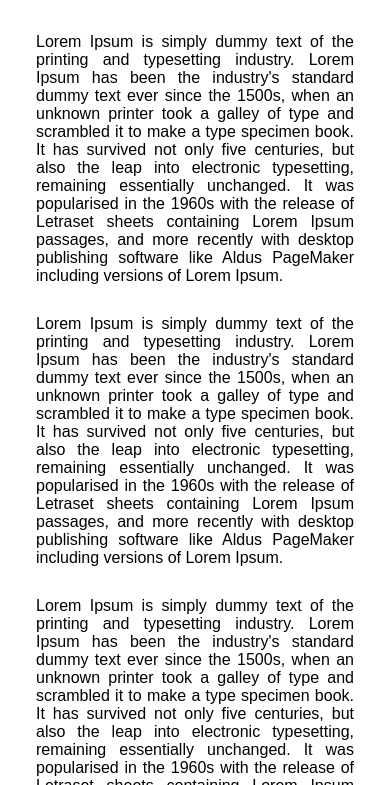
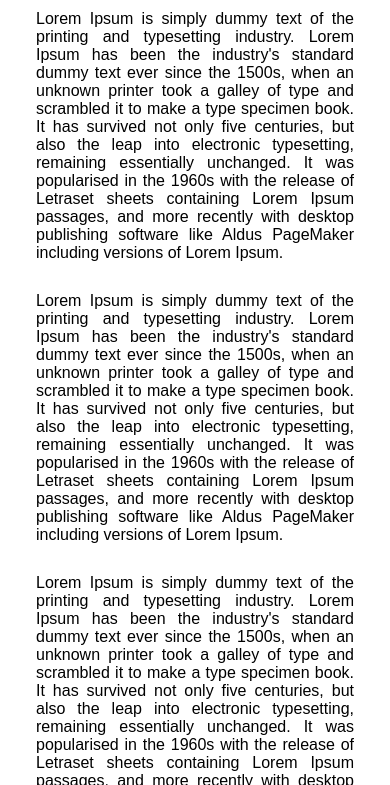
Before and after one commit to monsegura93/RebozosApp, a plain HTML site: page RebozosApp/index.html in a window 390 px wide. Shown: the part 149-934 px from the top of the page. Drawn offline with Linux system fonts and the light colour scheme.

Commit message:
Integrate the CSS media query´s to HTML

```diff
--- a/RebozosApp/index.html
+++ b/RebozosApp/index.html
@@ -4,11 +4,10 @@
     <meta charset="UTF-8">
     <meta content="width=device-width" name="viewport">
     <title>Rebozos Sta María</title>
+    <link rel="stylesheet" href="Design/Styles/main.css">
     <link rel="stylesheet" href="Design/Styles/navigation.css" title="Menu CSS">
-    <link rel="stylesheet" href="Design/Styles/main.css">
-
+    <link rel="stylesheet" href="Design/Styles/media.css">
     <script src="Design/Enhancements/menu-scroll.js"></script>
-
 </head>
 <body>
     <header>
```
